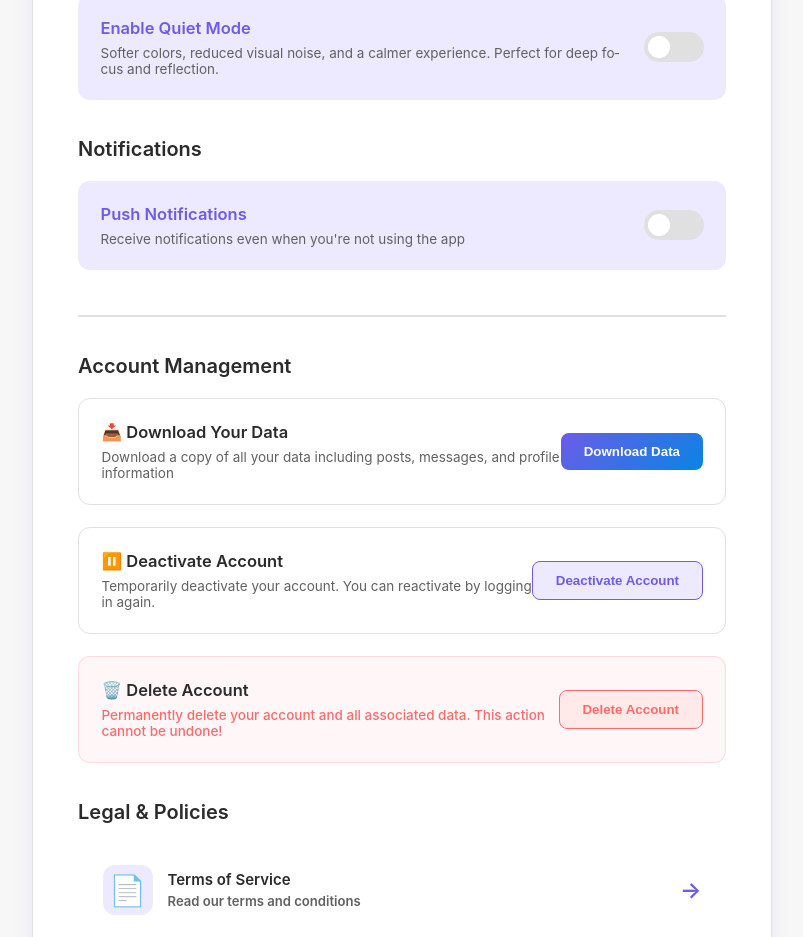
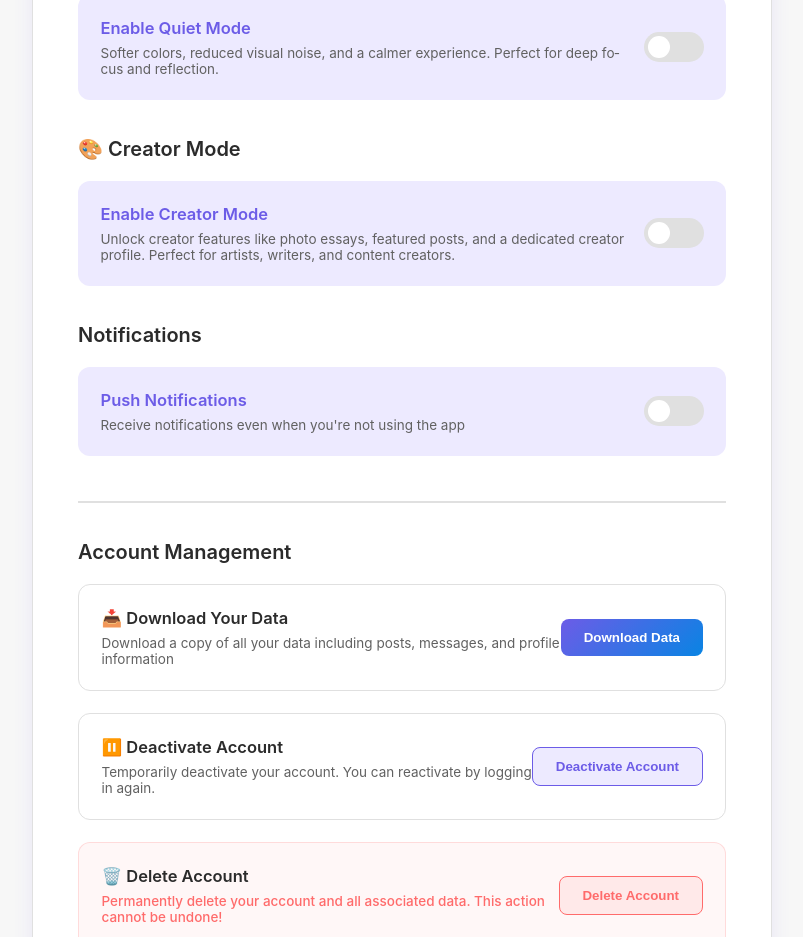
Before and after one commit to Amatex1/pryde-backend, a React (Vite) app: page /settings in a window 1280 px wide. Shown: the part 1020-1957 px from the top of the page, without its empty margins (238-1041 px from the left). Built offline with nearby package versions, Linux system fonts and the light colour scheme; no server answers; sample sign-in values are in the browser's storage.

Commit message:
PHASE 5 Frontend: Add Creator Mode Toggle
- Added Creator Mode toggle in Settings page
- Users can enable/disable creator mode
- Unlocks creator features like photo essays
- Added state management for isCreator

Part of Pryde Social refactor to calm creative platform.

```diff
--- a/src/pages/Settings.jsx
+++ b/src/pages/Settings.jsx
@@ -35,6 +35,7 @@ function Settings() {
   const [message, setMessage] = useState('');
   const [pushEnabled, setPushEnabled] = useState(false);
   const [quietModeEnabled, setQuietModeEnabled] = useState(false); // PHASE 2: Quiet Mode
+  const [isCreator, setIsCreator] = useState(false); // PHASE 5: Creator Mode
   const [verificationStatus, setVerificationStatus] = useState({
     isVerified: false,
     verificationRequested: false,
@@ -89,6 +90,9 @@ function Settings() {
       } else {
         document.body.classList.remove('quiet-mode');
       }
+
+      // PHASE 5: Load creator mode setting
+      setIsCreator(user.isCreator || false);
     } catch (error) {
       console.error('Failed to fetch user data:', error);
     }
@@ -159,6 +163,19 @@ function Settings() {
     } catch (error) {
       console.error('Failed to toggle quiet mode:', error);
       setMessage('Failed to update quiet mode');
+    }
+  };
+
+  // PHASE 5: Handle Creator Mode toggle
+  const handleCreatorModeToggle = async () => {
+    try {
+      const newValue = !isCreator;
+      await api.patch('/users/me/creator', { isCreator: newValue });
+      setIsCreator(newValue);
+      setMessage(newValue ? 'Creator Mode enabled' : 'Creator Mode disabled');
+    } catch (error) {
+      console.error('Failed to toggle creator mode:', error);
+      setMessage('Failed to update creator mode');
     }
   };
 
@@ -441,6 +458,28 @@ function Settings() {
             </div>
           </div>
 
+          {/* PHASE 5: Creator Mode */}
+          <div className="settings-section">
+            <h2 className="section-title">🎨 Creator Mode</h2>
+
+            <div className="notification-settings">
+              <div className="notification-item">
+                <div className="notification-info">
+                  <h3>Enable Creator Mode</h3>
+                  <p>Unlock creator features like photo essays, featured posts, and a dedicated creator profile. Perfect for artists, writers, and content creators.</p>
+                </div>
+                <label className="toggle-switch">
+                  <input
+                    type="checkbox"
+                    checked={isCreator}
+                    onChange={handleCreatorModeToggle}
+                  />
+                  <span className="toggle-slider"></span>
+                </label>
+              </div>
+            </div>
+          </div>
+
           <div className="settings-section">
             <h2 className="section-title">Notifications</h2>
 
```
